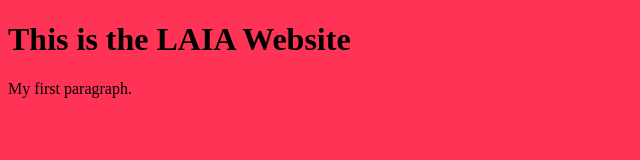
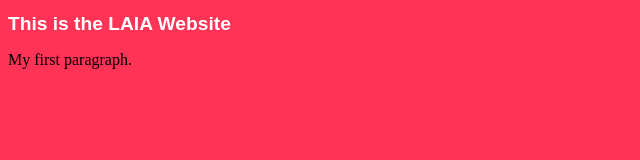
Before and after one commit to marius-schairer/LaiaWeb, a plain HTML site: page index.html in a window 1280 px wide. Shown: the whole page, without its empty margins (0-640 px from the left). Drawn offline with Linux system fonts and the light colour scheme.

Commit message:
style update

```diff
--- a/customstyle.css
+++ b/customstyle.css
@@ -1,3 +1,10 @@
 body {
     background-color: #FF3355;
   }
+
+h1 {
+    color: #ffffff;
+    font-family: Arial, Helvetica, sans-serif;
+    font-weight: bold;
+    font-size: larger;
+  }
```
